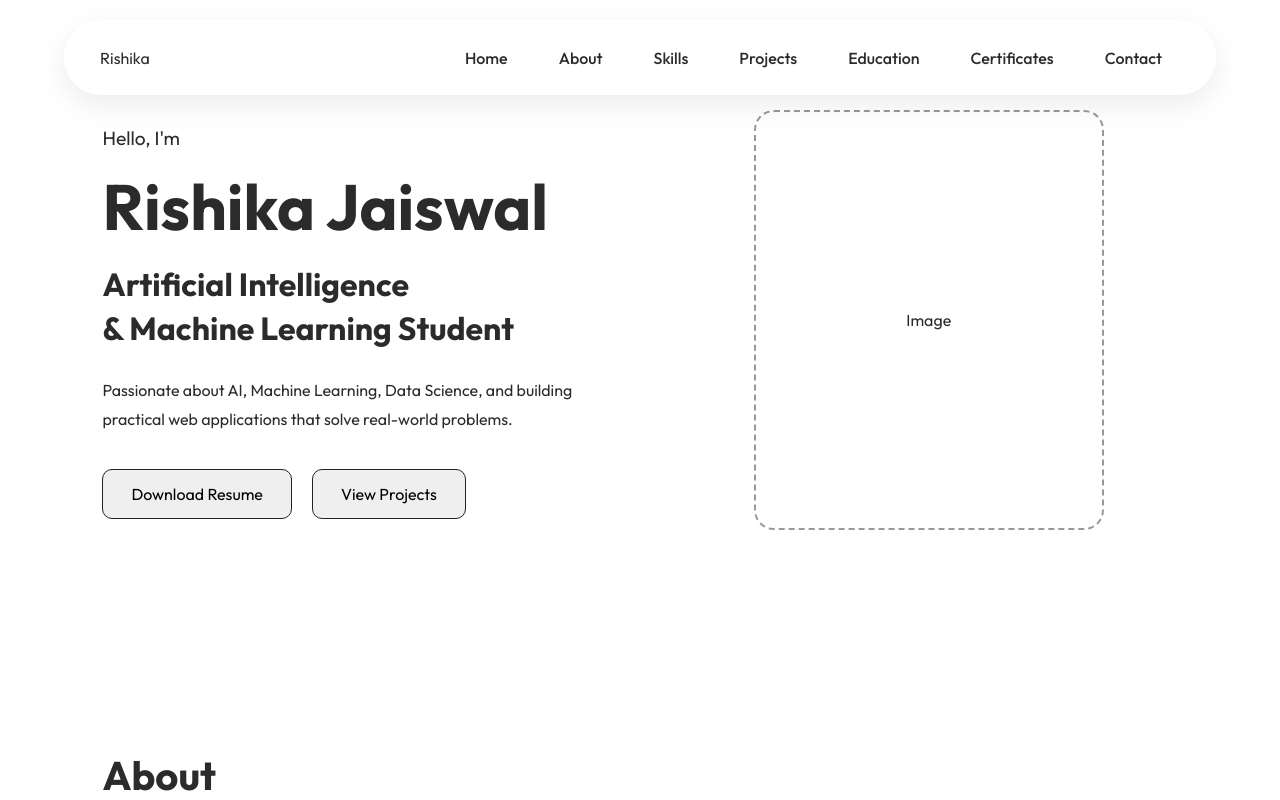
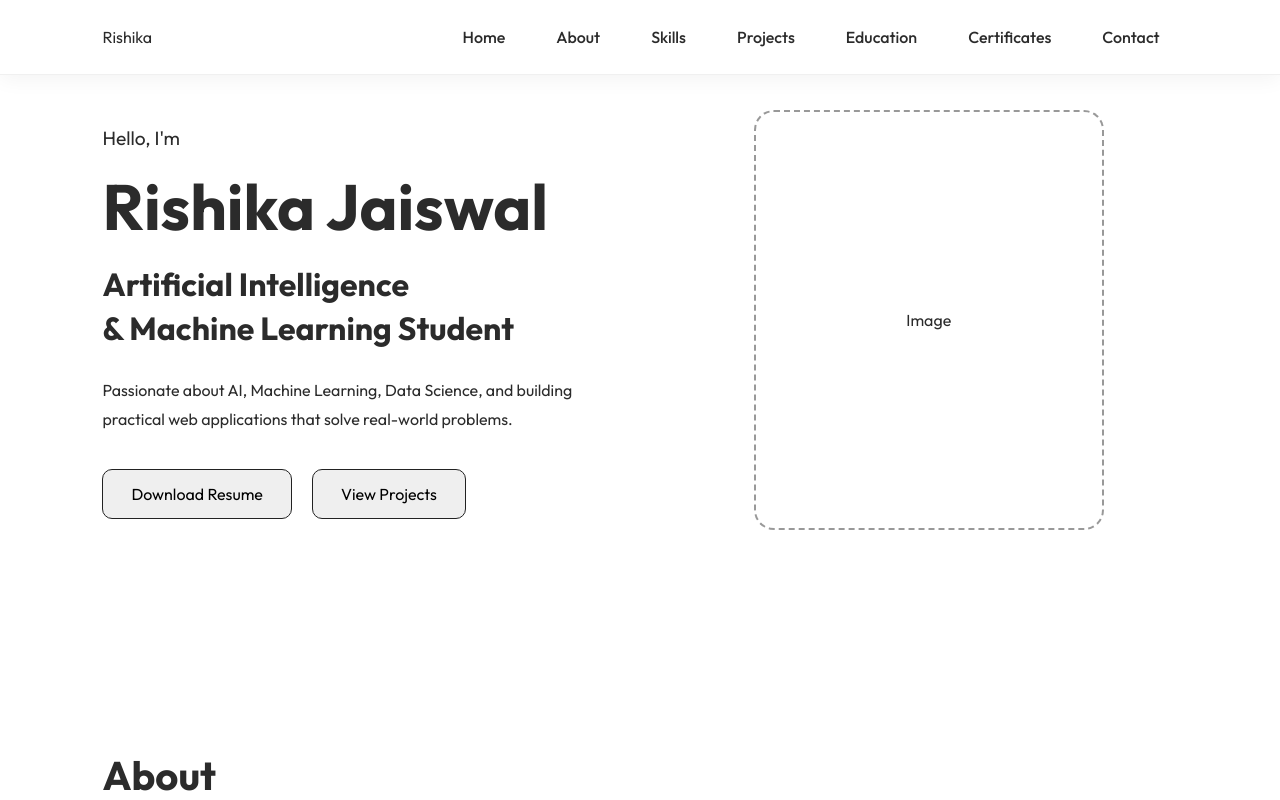
Before and after one commit to Rishikaj03/PORTFOLIO, a React app: page / in a window 1280 px wide. Shown: the top 800 px of the page. Built offline with nearby package versions, Linux system fonts and the light colour scheme; the HTML template or start-up script is replaced by a standard one.

Commit message:
Updating css

```diff
--- a/src/NavBar.css
+++ b/src/NavBar.css
@@ -1,37 +1,36 @@
-.navbar {
+.navbar{
 
-    position: fixed;
+    position:fixed;
 
-    top: 20px;
-    left: 50%;
-    transform: translateX(-50%);
+    top:0;
+    left:0;
 
-    width: 90%;
-    max-width: 1200px;
+    width:100%;
 
-    height: 75px;
+    height:75px;
 
-    display: flex;
-    justify-content: space-between;
-    align-items: center;
+    display:flex;
 
-    padding: 0 35px;
+    justify-content:space-between;
 
-    background: rgba(255,255,255,0.75);
+    align-items:center;
 
-    backdrop-filter: blur(18px);
-    -webkit-backdrop-filter: blur(18px);
+    padding:0 8%;
 
-    border: 1px solid rgba(255,255,255,.4);
+    background:rgba(255,255,255,.82);
 
-    border-radius: 50px;
+    backdrop-filter:blur(15px);
+
+    -webkit-backdrop-filter:blur(15px);
+
+    border-bottom:1px solid rgba(0,0,0,.06);
 
     box-shadow:
-    0 10px 30px rgba(0,0,0,.08);
+    0 4px 20px rgba(0,0,0,.05);
 
-    z-index: 1000;
+    z-index:1000;
 
-    transition: all .35s ease;
+    transition:all .35s ease;
 
 }
 
```
